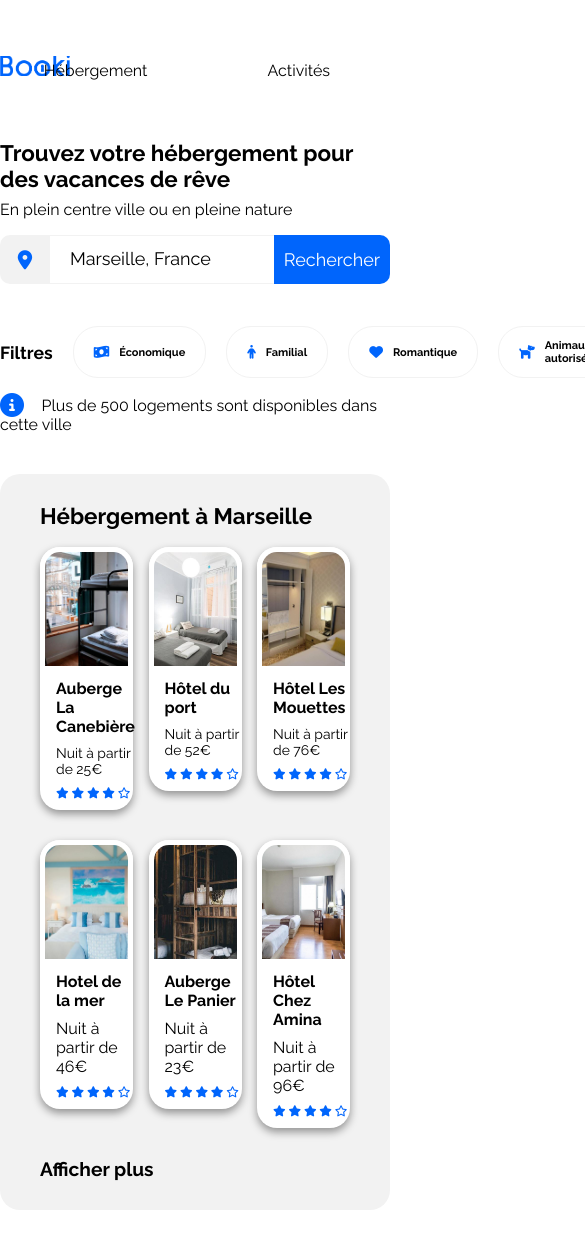
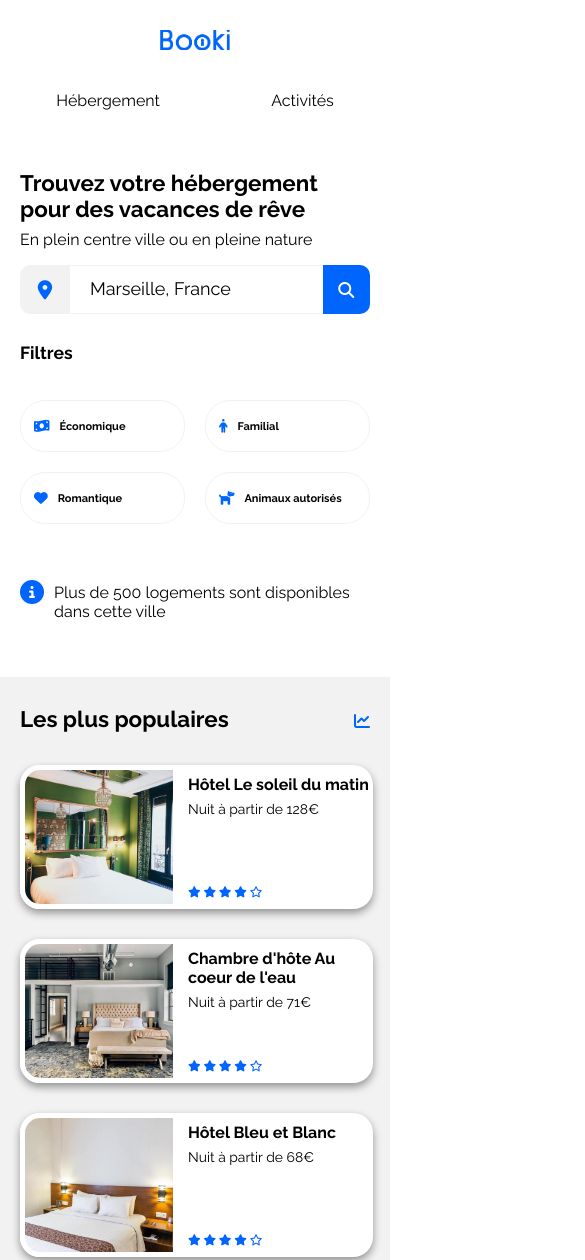
Before and after one commit to David6790/Projet_3_v2, a plain HTML site: page index.html in a window 390 px wide. Shown: the top 1260 px of the page, 585 px wide, since content can reach past the window. Drawn offline with Linux system fonts and the light colour scheme.

Commit message:
responsive full ok

```diff
--- a/CSS/style.css
+++ b/CSS/style.css
@@ -80,7 +80,7 @@ h3{
 }
 .header-nav__menu a{
     text-align: center;
-    padding: 50px 60px 15px 60px;
+    padding: 50px 55px 15px 55px;
 }
 .menu-a-highlight:hover{
     color:var(--main-color);
@@ -185,6 +185,11 @@ input:focus{
 }
 .element_filtre:hover{
     background-color: var(--second-color);
+ }
+ .filtre-info{
+    display: flex;
+    gap: 10px;
+    margin-top: 43px;
  }
  /***************************************************************************************************************/
 /*******************************************  Hebergement marseille  *******************************************************/
@@ -359,14 +364,13 @@ input:focus{
  /***************************************************************************************************************/
   /***************************************************************************************************************/
 
-
+/*******************Généralités ************************************/
   @media screen and (max-width: 992px){
-    .container{
+    .wrapper{
         max-width: 992px;
         width: 100%;
         margin: auto;
     }
-
 
 
     .element_filtre{
@@ -393,10 +397,18 @@ input:focus{
     }
     .container-card-populaire{
         flex-direction: row;
+        justify-content: flex-start;
 
     }
     .card-populaire{
-        width: 33%;
+      width: 33%;
+      padding-right: 2px;
+    }
+    .card-populaire img{
+        width: 50%;
+    }
+    .card-populaire-content h4{
+        margin-top: 1px;
     }
 
     /********************************SECTION ACTIVITÉ -TABLETTE ********************************/
@@ -432,3 +444,177 @@ input:focus{
 /***************************************************************************************************************/
  /***************************************************************************************************************/
   /***************************************************************************************************************/
+
+  @media screen and (max-width: 767px){
+    .wrapper{
+        max-width: 767px;
+        margin: auto;
+        padding-left: 0px;
+        padding-right: 0px;
+
+    }
+
+    /******************************* HEADER-SMARTPHONE *********************************/
+
+    .header-nav{
+        flex-direction: column;
+        align-items: center;
+        padding-bottom: 0px;
+        margin-top: 30px;
+
+    }
+
+
+    .header-nav__menu{
+        width: 100%;
+        justify-content: space-evenly;
+        gap: 0px;
+    }
+    .menu-a-highlight{
+        width: 50%;
+        border-top: none;
+        border-bottom: solid 1px transparent ;
+        padding-top: 40px;
+        padding-bottom: 20px;
+
+    }
+
+    .menu-a-highlight:hover{
+        border-bottom: solid 3px var(--main-color);
+        border-top: none;
+    }
+    /******************************* RECHERCHE-SMARTPHONE *********************************/
+    .recherche{
+        padding-left: 20px;
+        padding-right: 20px;
+        width: 100%;
+        box-sizing: border-box;
+    }
+
+    input[type="submit"]{
+       display: none;
+
+    }
+
+    .btn_recherche_mobile{
+        justify-content: center;
+        align-items: center;
+        display: flex;
+    }
+    .btn_recherche_mobile i{
+        font-size: larger;
+        color: white;
+    }
+    /******************************* FILTRE-SMARTPHONE *********************************/
+    .filtre{
+        padding-left: 20px;
+        padding-right: 20px;
+        box-sizing: border-box;
+
+    }
+    .container_filtre{
+        flex-direction: column;
+        align-items: flex-start;
+        width: 100%;
+        margin-top: 10px;
+    }
+
+    .filtre_eco_famille {
+     width: 100%;
+
+    }
+    .filtre_romantique_animaux {
+        width: 100%;
+    }
+
+    .container_filtre a {
+        justify-content: flex-start;
+        width: 50%;
+    }
+    .element_filtre{
+        justify-content: flex-start;
+        font-size: 11px;
+        padding: 0 13px;
+    }
+    .filtre-info{
+        align-items: baseline;
+    }
+    /******************************* HEBERGEMENT-SMARTPHONE *********************************/
+
+    /*definit la disposition flex column reverse de la grande section hebergement*/
+    .hebergement-and-populaire{
+        flex-direction: column-reverse;
+        gap: 0px;
+    }
+
+
+    .populaire{
+        padding-bottom: 0px;
+        border-radius: 0px;
+        padding-left: 20px;
+        padding-right: 20px;
+
+    }
+    .container-card-populaire{
+        flex-direction: column;
+        justify-content: center;
+        align-items: flex-start;
+        height: 100%;
+        padding-bottom: 20px;
+    }
+
+    .card-populaire{
+        width: 90vw;
+    }
+
+    .card-populaire img{
+        width: 45%;
+    }
+
+    .hebergement{
+        background-color: transparent;
+        height: 100%;
+        padding-top: 26px;
+        gap: 26px;
+        padding-left: 20px;
+        padding-right: 20px;
+    }
+
+    .hebergement_ligne_1_2{
+        gap: 20px;
+    }
+    .hebergement_ligne1{
+        flex-direction: column;
+        gap: 20px;
+    }
+    .hebergement_ligne2{
+        flex-direction: column;
+        gap: 20px;
+    }
+
+    .card-hebergement{
+        width: 100%;
+    }
+    /******************************* ACTIVITÉ-SMARTPHONE *********************************/
+    .activites-marseille{
+        padding-left: 20px;
+        padding-right: 20px;
+        box-sizing: border-box;
+    }
+    .container_activites{
+        flex-direction: column;
+        gap: 24px;
+    }
+    .card-activite{
+        width: 100%;
+    }
+     /******************************* ACTIVITÉ-SMARTPHONE *********************************/
+     .container_footer{
+        flex-direction: column;
+        justify-content: flex-start;
+
+        height: 100%;
+    }
+
+
+  }
--- a/index.html
+++ b/index.html
@@ -74,7 +74,10 @@
                         </div>
                     </div>
                     <div class="filtre-info">
-                        <p><i class="fa-solid fa-circle-info fa-xl"></i> &ensp; Plus de 500 logements sont disponibles dans cette ville</p>
+                        <div>
+                            <i class="fa-solid fa-circle-info fa-xl"></i>
+                        </div>
+                        <p>Plus de 500 logements sont disponibles dans cette ville</p>
                     </div>
                 </section>
                 <section class="hebergement-and-populaire">
```
